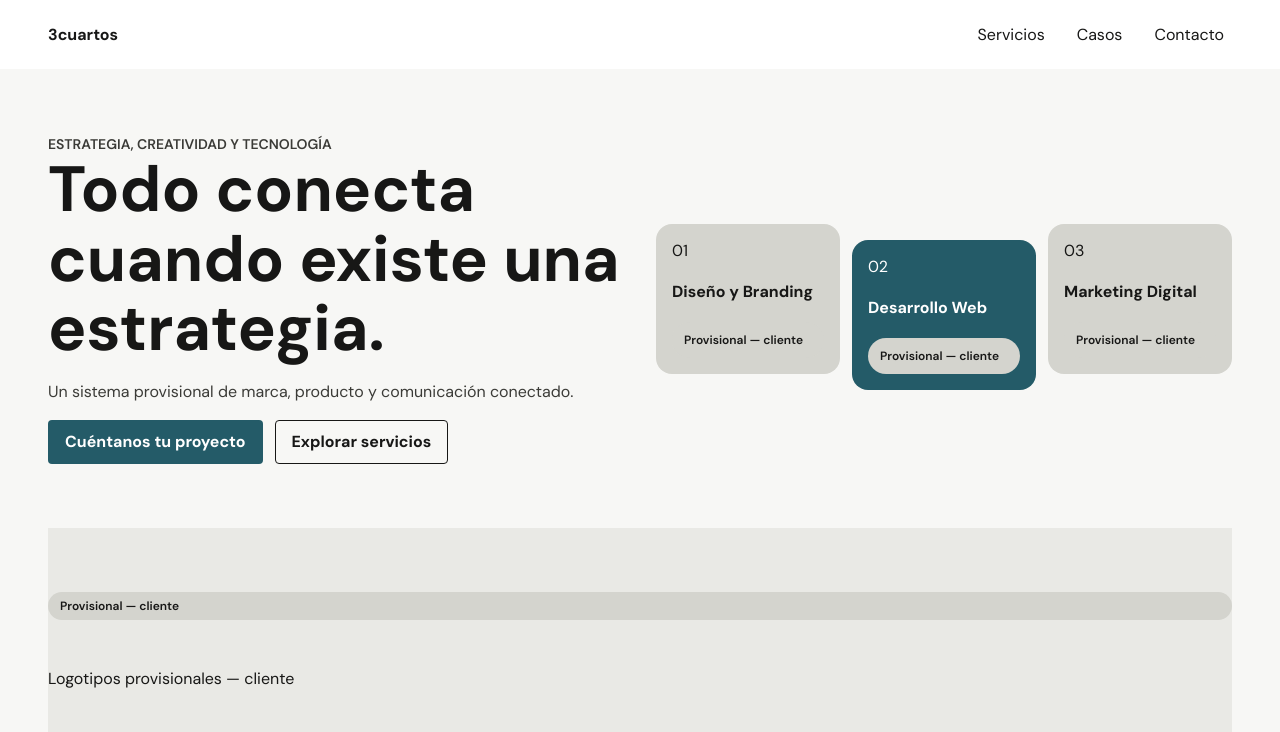
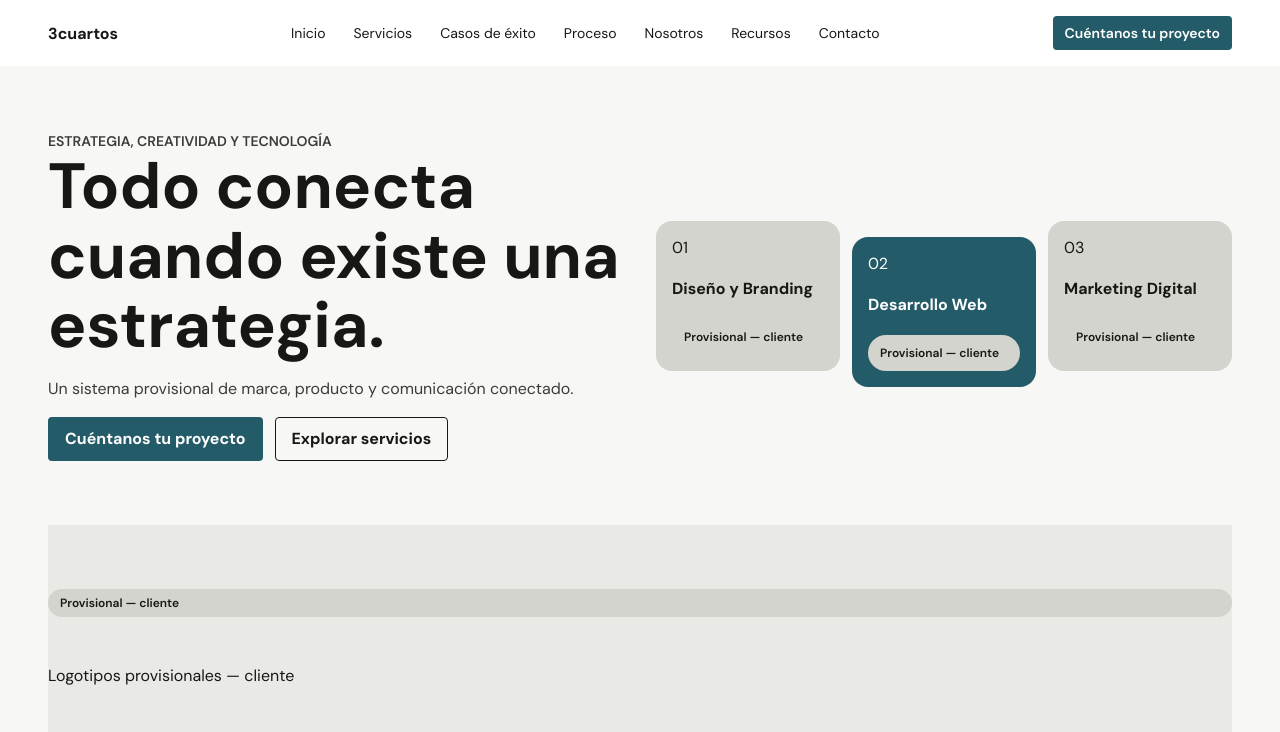
Before and after one commit to Diego19-hub/Rediseno-3cuartos, a Next.js app: page / in a window 1280 px wide. Shown: the top 732 px of the page. Built offline with nearby package versions, Linux system fonts and the light colour scheme.

Commit message:
fix: complete desktop header navigation

```diff
--- a/src/components/layout/header.tsx
+++ b/src/components/layout/header.tsx
@@ -1,4 +1,4 @@
 import Link from "next/link";
 import { MobileMenu } from "./mobile-menu";
 import styles from "./layout.module.css";
-export function Header() { return <header className={styles.header}><Link aria-label="3cuartos, inicio" className={styles.brand} href="/">3cuartos</Link><nav aria-label="Navegación principal" className={styles.desktop}><a href="#servicios">Servicios</a><a href="#casos">Casos</a><a href="#contacto">Contacto</a></nav><MobileMenu /></header>; }
+export function Header() { return <header className={styles.header}><Link aria-current="page" aria-label="3cuartos, inicio" className={styles.brand} href="/">3cuartos</Link><nav aria-label="Navegación principal" className={styles.desktop}><Link href="/">Inicio</Link><a href="#servicios">Servicios</a><a href="#casos">Casos de éxito</a><a href="#proceso">Proceso</a><Link href="/nosotros">Nosotros</Link><a href="#recursos">Recursos</a><a href="#contacto">Contacto</a></nav><a className={styles.cta} href="#contacto">Cuéntanos tu proyecto</a><MobileMenu /></header>; }
--- a/src/components/layout/layout.module.css
+++ b/src/components/layout/layout.module.css
@@ -1 +1 @@
-.header,.footer{display:flex;align-items:center;justify-content:space-between;gap:var(--space-4);padding:var(--space-4) var(--container-gutter);background:var(--color-surface-default)}.brand{font-weight:var(--font-weight-bold)}.desktop{display:flex;gap:var(--space-4)}.desktop a,.mobile a{padding:var(--space-2)}.mobile{display:none}.menuButton{min-width:44px;min-height:44px;border:1px solid var(--color-border-strong);border-radius:var(--radius-sm);background:var(--color-surface-default);color:var(--color-text-primary)}.mobile nav{display:grid;position:absolute;right:var(--container-gutter);top:60px;z-index:2;padding:var(--space-3);border-radius:var(--radius-sm);background:var(--color-surface-default);box-shadow:var(--shadow-md)}.footer{margin-top:var(--space-24);color:var(--color-text-secondary)}@media(max-width:767px){.desktop{display:none}.mobile{display:block}.footer{align-items:flex-start;flex-direction:column}}
+.header,.footer{display:flex;align-items:center;justify-content:space-between;gap:var(--space-3);padding:var(--space-4) var(--container-gutter);background:var(--color-surface-default)}.brand{font-weight:var(--font-weight-bold)}.desktop{display:flex;gap:var(--space-3);font-size:var(--font-size-14)}.desktop a,.mobile a{padding:var(--space-2)}.cta{white-space:nowrap;padding:var(--space-2) var(--space-3);border-radius:var(--radius-sm);color:var(--color-text-inverse);background:var(--color-action-primary);font-size:var(--font-size-14);font-weight:var(--font-weight-semibold)}.mobile{display:none}.menuButton{min-width:44px;min-height:44px;border:1px solid var(--color-border-strong);border-radius:var(--radius-sm);background:var(--color-surface-default);color:var(--color-text-primary)}.mobile nav{display:grid;position:absolute;right:var(--container-gutter);top:60px;z-index:2;padding:var(--space-3);border-radius:var(--radius-sm);background:var(--color-surface-default);box-shadow:var(--shadow-md)}.footer{margin-top:var(--space-24);color:var(--color-text-secondary)}@media(max-width:1023px){.header{gap:var(--space-2)}.desktop{gap:var(--space-1);font-size:var(--font-size-12)}.cta{font-size:var(--font-size-12)}}@media(max-width:767px){.desktop,.cta{display:none}.mobile{display:block}.footer{align-items:flex-start;flex-direction:column}}
```
